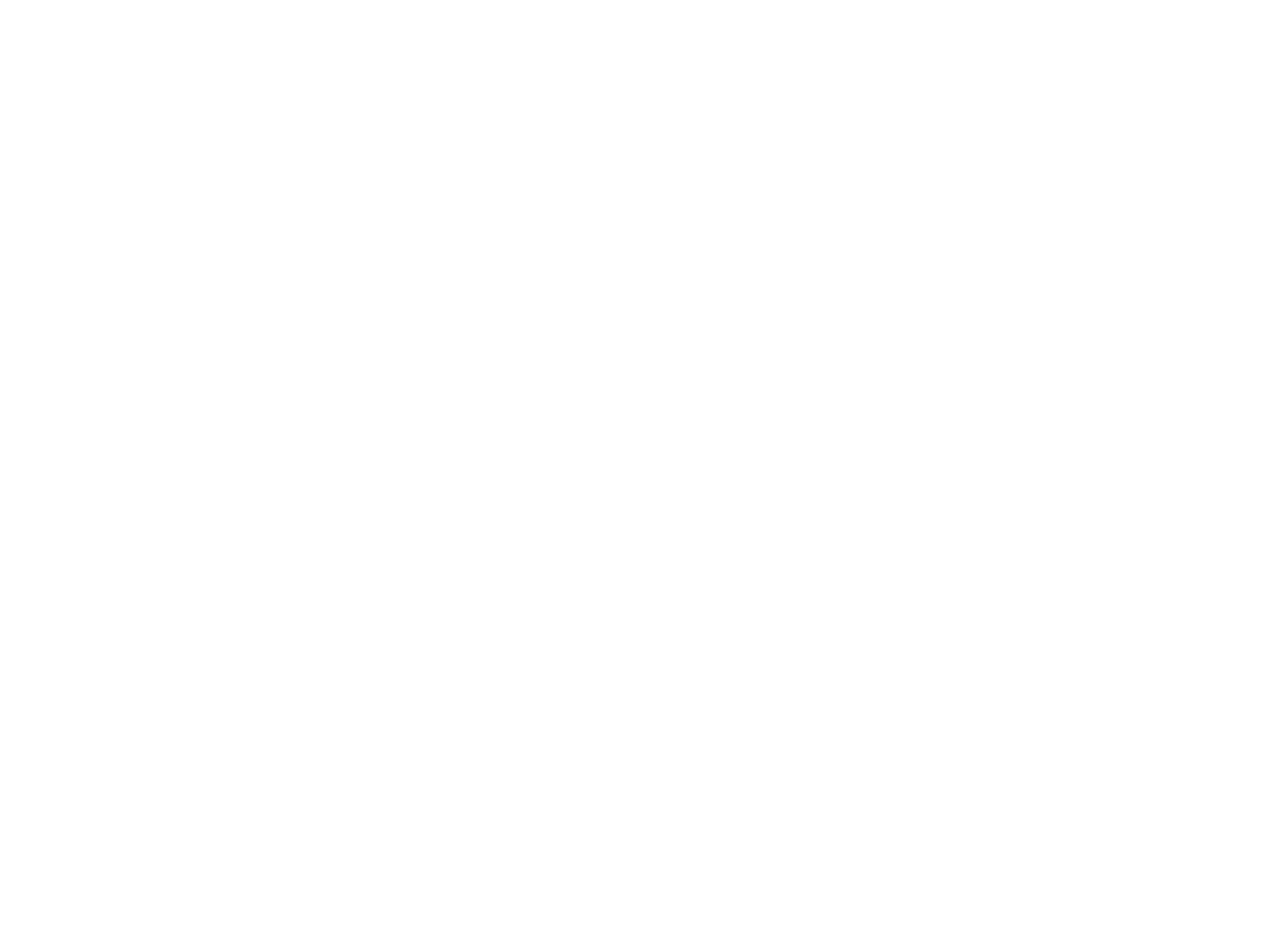
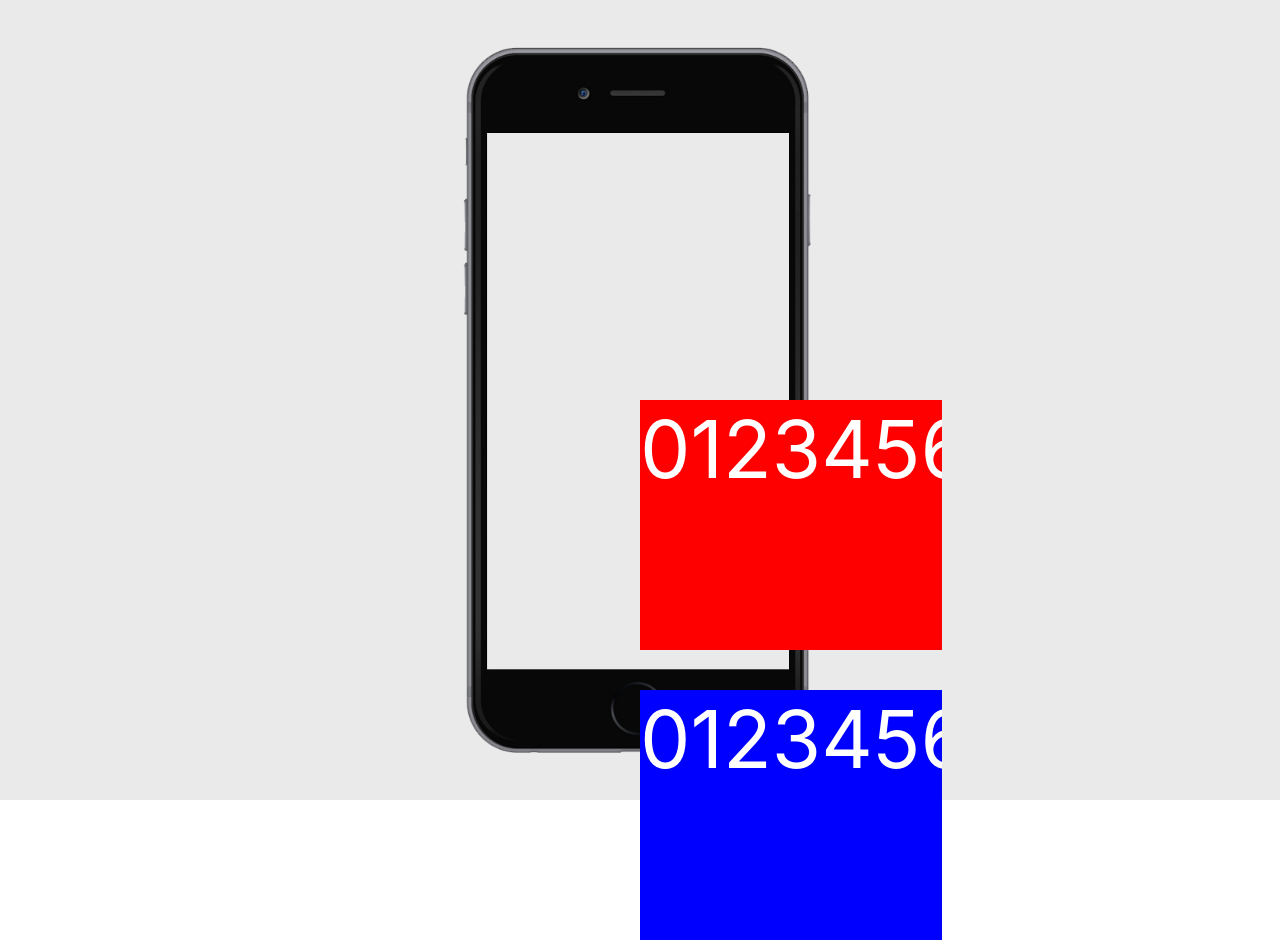
Before and after one commit to nicseve/MANY_Static, a React (Create React App) app: page /matching in a window 1280 px wide. Before the commit the page ends 800 px from the top, so only its background shows below. Built offline with nearby package versions, Linux system fonts and the light colour scheme.

Commit message:
Added horizontal scrolls

```diff
--- a/src/App.js
+++ b/src/App.js
@@ -1,6 +1,6 @@
 import React from 'react';
 import './App.css';
-import {Home, Splash, WhoGroup, WhatDuration,WhatDurationMonths} from './pages/index.js'
+import {Home, Splash, WhoGroup, WhatDuration,WhatDurationMonths,Matching} from './pages/index.js'
 import {BrowserRouter as Router, Switch, Route} from "react-router-dom";
 
 function App() {
@@ -23,6 +23,9 @@
                     <Route path="/whatDurationMonths">
                         <WhatDurationMonths/>
                     </Route>
+                    <Route path="/matching">
+                        <Matching/>
+                    </Route>
                 </Switch>
             </div>
         </Router>
--- a/src/pages/index.js
+++ b/src/pages/index.js
@@ -2,6 +2,7 @@
 import Splash from './splash'
 import WhoGroup from './whoGroup'
 import WhatDuration from "./whatDuration";
+import Matching from "./matching";
 import WhatDurationMonths from "./whatDurationMonths";
 
 export {
@@ -9,5 +10,6 @@
     Splash,
     WhoGroup,
     WhatDuration,
-    WhatDurationMonths
+    WhatDurationMonths,
+    Matching
 }
--- a/src/pages/matching.js
+++ b/src/pages/matching.js
@@ -0,0 +1,52 @@
+import React from 'react';
+import {MainContainer, IphoneFrame, IphoneScreen} from "../components";
+
+
+export default class Matching extends React.Component {
+    render() {
+        let months = [];
+        for (let i = 0; i <= 24; i++) {
+            months.push(
+                <text
+                    style={{
+                        color: 'white',
+                        fontWeight: 'regular',
+                        fontSize: '80px'
+                    }}>{i}
+                </text>)
+        }
+        return (
+            <MainContainer>
+                <IphoneFrame/>
+                <IphoneScreen>
+
+                    <div style={{
+                        zIndex: 1,
+                        backgroundColor:'red',
+                        flexDirection: 'row',
+                        display: 'flex',
+                        position: 'absolute',
+                        width: 302,
+                        height: 250,
+                        overflow: "auto"
+                    }}>
+                        {months}
+                    </div>
+                    <div style={{
+                        backgroundColor:'blue',
+                        zIndex: 1,
+                        flexDirection: 'row',
+                        display: 'flex',
+                        position: 'absolute',
+                        marginTop: 290,
+                        width: 302,
+                        height:250,
+                        overflow: "auto"
+                    }}>
+                        {months}
+                    </div>
+                </IphoneScreen>
+            </MainContainer>
+        )
+    }
+}
```
